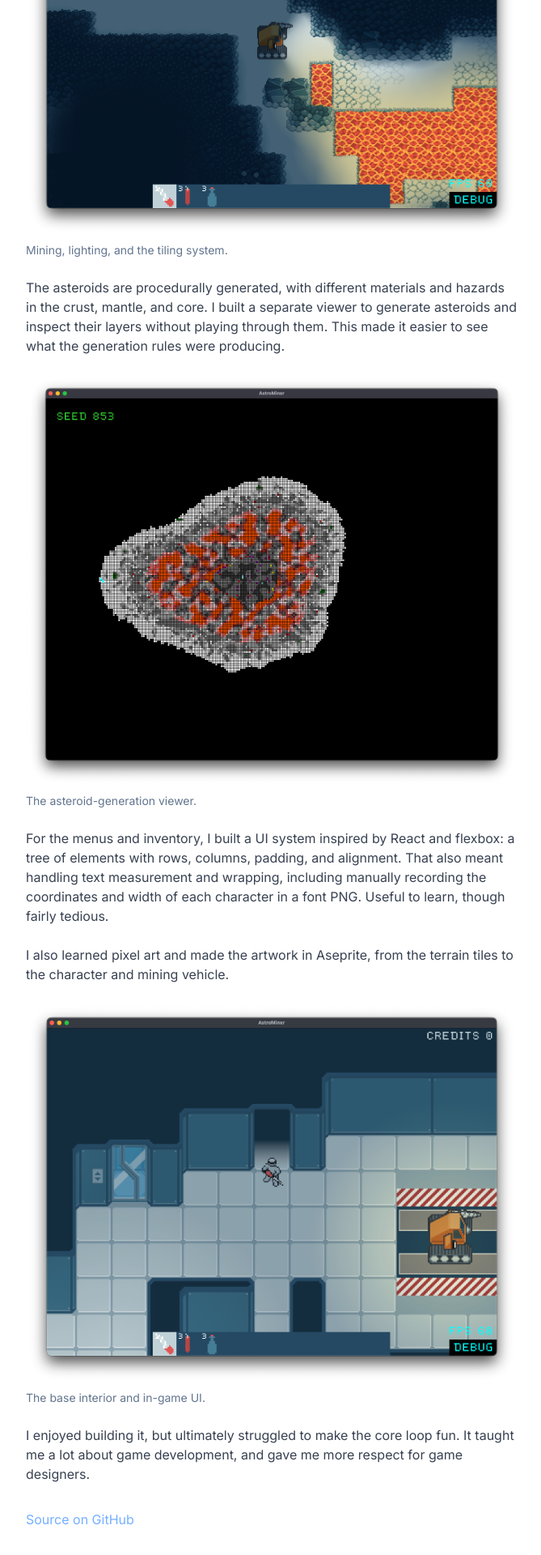
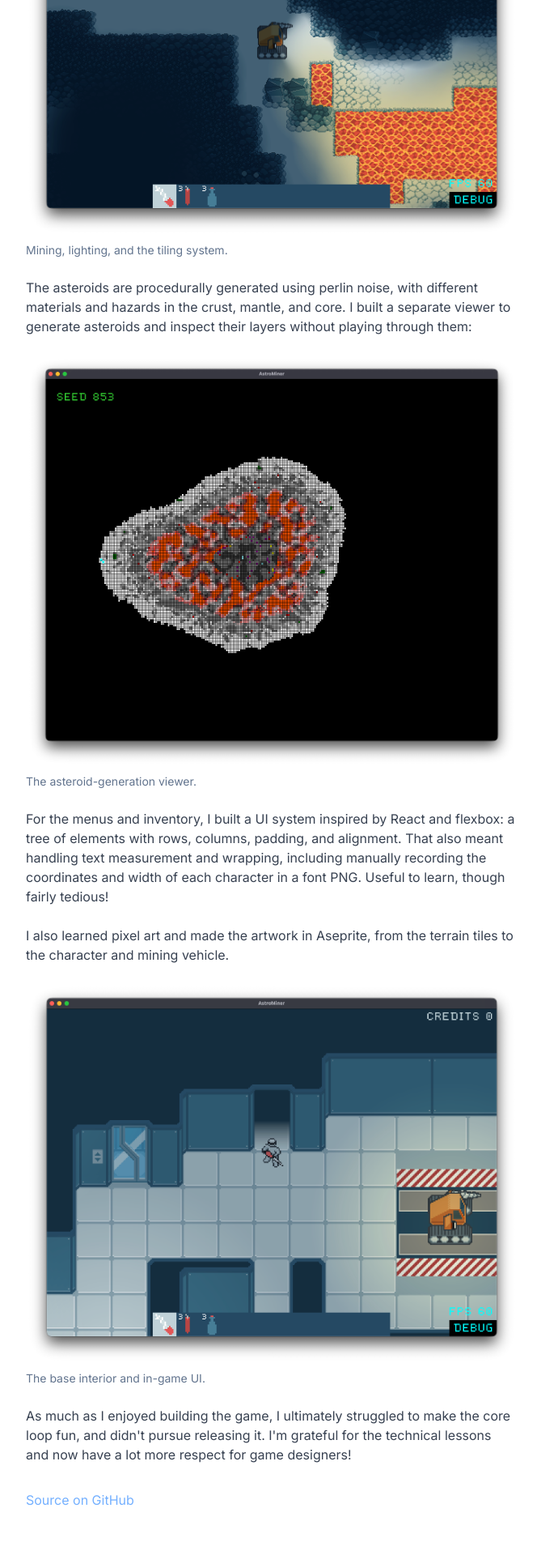
Before and after one commit to sim8/simeonlees.com, a Next.js app: page /projects/gem-runners in a window 1280 px wide. Shown: the part 658-2578 px from the top of the page at 81% size, without its empty margins (304-973 px from the left). After the commit the page ends 2554 px from the top, so only its background shows below. Built offline with nearby package versions, Linux system fonts and the light colour scheme.

Commit message:
Apply final Gem Runners copy tweaks

```diff
--- a/pages/projects/gem-runners.tsx
+++ b/pages/projects/gem-runners.tsx
@@ -52,7 +52,7 @@ export default function GemRunners() {
           <p>
             Gem Runners is an asteroid-mining game built in C# with MonoGame, a
             lightweight framework for cross-platform games. You explore
-            asteroids for gems and try to get out before time runs out.
+            asteroids for gems and have to get out before time runs out.
           </p>
           <p>
             Beyond MonoGame, I tried to avoid other libraries and frameworks as
@@ -72,11 +72,10 @@ export default function GemRunners() {
             caption="Mining, lighting, and the tiling system."
           />
           <p>
-            The asteroids are procedurally generated, with different materials
-            and hazards in the crust, mantle, and core. I built a separate
-            viewer to generate asteroids and inspect their layers without
-            playing through them. This made it easier to see what the generation
-            rules were producing.
+            The asteroids are procedurally generated using perlin noise, with
+            different materials and hazards in the crust, mantle, and core. I
+            built a separate viewer to generate asteroids and inspect their
+            layers without playing through them:
           </p>
           <Screenshot
             image={asteroidGenerator}
@@ -88,7 +87,7 @@ export default function GemRunners() {
             and flexbox: a tree of elements with rows, columns, padding, and
             alignment. That also meant handling text measurement and wrapping,
             including manually recording the coordinates and width of each
-            character in a font PNG. Useful to learn, though fairly tedious.
+            character in a font PNG. Useful to learn, though fairly tedious!
           </p>
           <p>
             I also learned pixel art and made the artwork in Aseprite, from the
@@ -100,9 +99,10 @@ export default function GemRunners() {
             caption="The base interior and in-game UI."
           />
           <p>
-            I enjoyed building it, but ultimately struggled to make the core
-            loop fun. It taught me a lot about game development, and gave me
-            more respect for game designers.
+            As much as I enjoyed building the game, I ultimately struggled to
+            make the core loop fun, and didn&apos;t pursue releasing it.
+            I&apos;m grateful for the technical lessons and now have a lot more
+            respect for game designers!
           </p>
         </div>
         <p className="mt-8">
```
